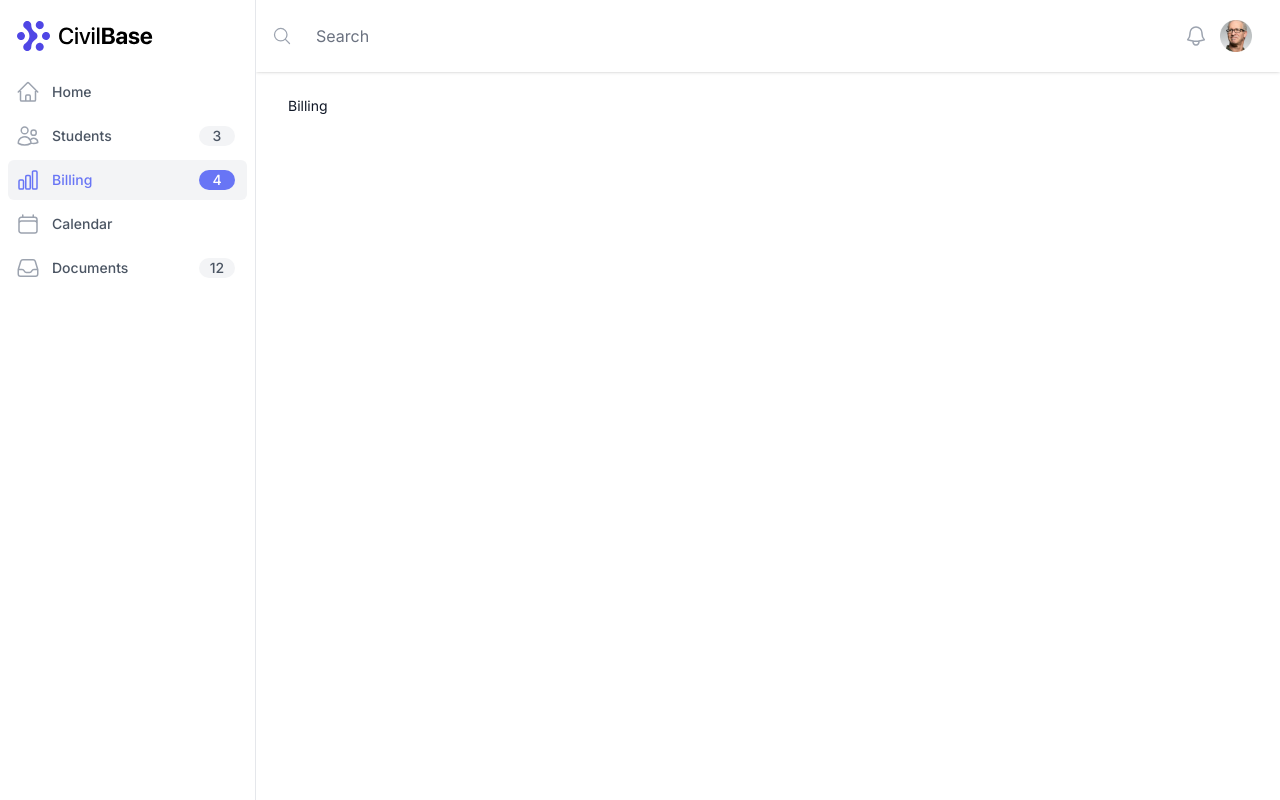
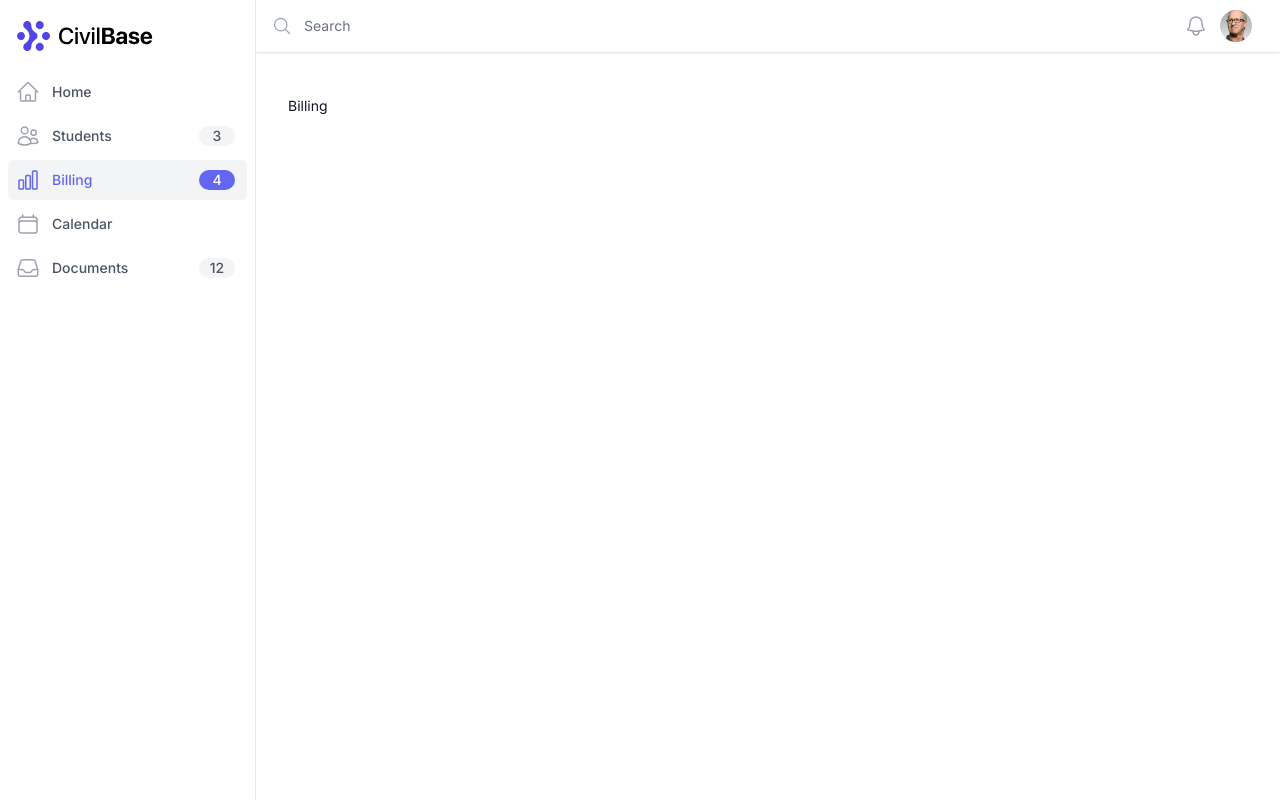
Before and after one commit to AzamjonKobulov/civil-base, a Next.js app: page /billing in a window 1280 px wide. Built offline with nearby package versions, Linux system fonts and the light colour scheme.

Commit message:
fix/some

```diff
--- a/tailwind.config.js
+++ b/tailwind.config.js
@@ -20,5 +20,5 @@ module.exports = {
       },
     },
   },
-  plugins: [require('flowbite/plugin')],
+  plugins: [],
 };
```
